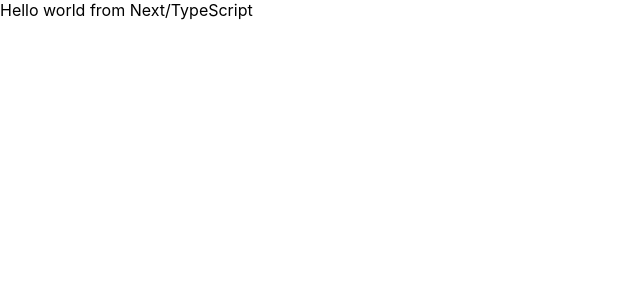
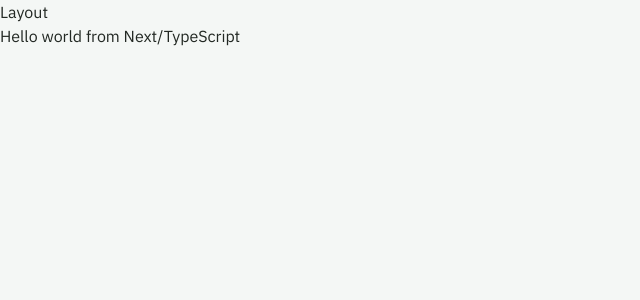
Before and after one commit to francosbenitez/francosbenitez.com, a Next.js app: page / in a window 1280 px wide. Shown: the top 300 px of the page, without its empty margins (0-640 px from the left). Built offline with nearby package versions, Linux system fonts and the light colour scheme.

Commit message:
feat: implement layout

```diff
--- a/components/Layout.tsx
+++ b/components/Layout.tsx
@@ -1,9 +1,16 @@
-import * as React from "react";
+import { ThemeProvider } from "styled-components";
+import { lightTheme, darkTheme, GlobalStyle } from "../styles/Theme";
 
-interface ILayoutProps {}
-
-const Layout: React.FunctionComponent<ILayoutProps> = (props) => {
-  return;
+const Layout = ({ children }) => {
+  return (
+    <>
+      <ThemeProvider theme={lightTheme}>
+        <GlobalStyle />
+        Layout
+        <div>{children}</div>
+      </ThemeProvider>
+    </>
+  );
 };
 
 export default Layout;
--- a/pages/_app.tsx
+++ b/pages/_app.tsx
@@ -1,8 +1,15 @@
-import '../styles/globals.css'
-import type { AppProps } from 'next/app'
+import "../styles/globals.css";
+import type { AppProps } from "next/app";
+import Layout from "../components/Layout";
 
 function MyApp({ Component, pageProps }: AppProps) {
-  return <Component {...pageProps} />
+  return (
+    <>
+      <Layout>
+        <Component {...pageProps} />
+      </Layout>
+    </>
+  );
 }
 
-export default MyApp
+export default MyApp;
```
